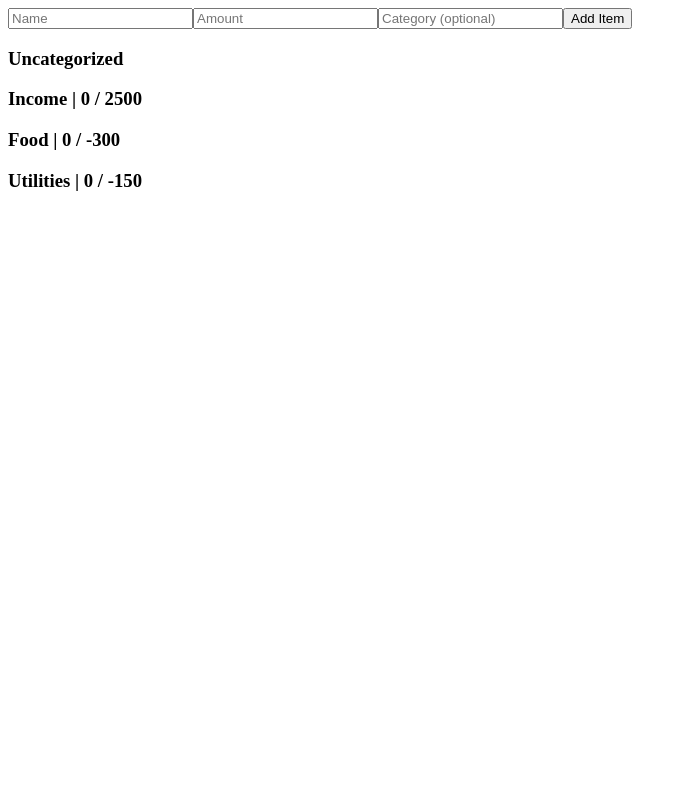
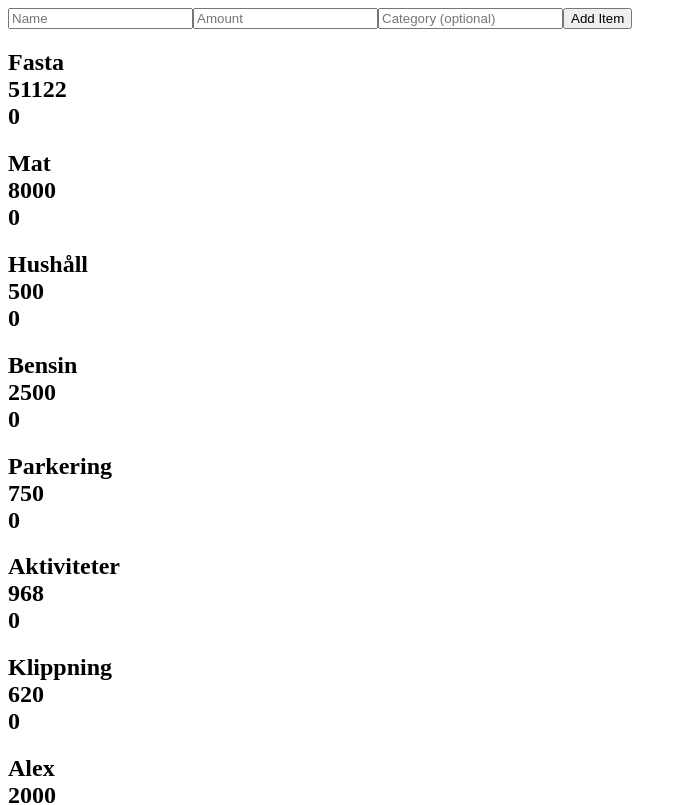
Before and after one commit to AlexanderKaG/budget-application, a Vue app: page / in a window 1280 px wide. Shown: the top 805 px of the page, without its empty margins (0-687 px from the left). Built offline with nearby package versions, Linux system fonts and the light colour scheme.

Commit message:
Application now correctly displays a list per category and the items corresponding to each category in the appropriate lists.

```diff
--- a/src/App.vue
+++ b/src/App.vue
@@ -1,95 +1,16 @@
 <script setup>
-import { computed } from 'vue'
-import { useMasterList } from '@/composables/useMasterList'
 import { useCategories } from '@/composables/useCategories'
 import { useAddItem } from '@/composables/useAddItem'
 import EntryForm from '@/components/EntryForm.vue'
-
-const { masterList } = useMasterList()
+import BudgetCategory from '@/components/BudgetCategory.vue'
 const { categories } = useCategories()
 const { addItem } = useAddItem()
-
-const categorized = computed(() => {
-  const grouped = {}
-  const uncategorized = []
-
-  masterList.value.forEach((item) => {
-    if (item.category) {
-      if (!grouped[item.category]) grouped[item.category] = []
-      grouped[item.category].push(item)
-    } else {
-      uncategorized.push(item)
-    }
-  })
-
-  return { grouped, uncategorized }
-})
-
-const categorySummaries = computed(() => {
-  return categories.value.map((category) => {
-    const items = categorized.value.grouped[category.name] || []
-    const sum = items.reduce((acc, item) => acc + item.amount, 0)
-    const isOverTarget = category.target >= 0 ? sum >= category.target : sum <= category.target
-
-    return {
-      name: category.name,
-      items,
-      sum,
-      target: category.target,
-      status: isOverTarget ? 'green' : 'red',
-    }
-  })
-})
-
-function updateCategory(item) {
-  const newCategory = item._tempCategory?.trim() || ''
-  item.category = newCategory
-  delete item._tempCategory
-}
 </script>
 
 <template>
   <EntryForm @submit="addItem" />
 
-  <!-- Flex container for all category lists -->
-  <div class="category-columns">
-    <!-- Uncategorized FIRST -->
-    <div class="category">
-      <h3>Uncategorized</h3>
-      <ul>
-        <li v-for="item in categorized.uncategorized" :key="item.id">
-          {{ item.name }} - {{ item.amount }}
-          <input
-            :value="item.category"
-            @input="(e) => (item._tempCategory = e.target.value)"
-            @blur="updateCategory(item)"
-            @keyup.enter="updateCategory(item)"
-            placeholder="Enter category"
-          />
-        </li>
-      </ul>
-    </div>
-
-    <!-- Then categorized groups -->
-    <div v-for="category in categorySummaries" :key="category.name" class="category">
-      <h3>
-        {{ category.name }} |
-        <span> {{ category.sum }} / {{ category.target }} </span>
-      </h3>
-      <ul>
-        <li v-for="item in category.items" :key="item.id">
-          {{ item.name }} - {{ item.amount }}
-          <input
-            :value="item.category"
-            @input="(e) => (item._tempCategory = e.target.value)"
-            @blur="updateCategory(item)"
-            @keyup.enter="updateCategory(item)"
-            placeholder="Edit category"
-          />
-        </li>
-      </ul>
-    </div>
-  </div>
+  <BudgetCategory v-for="category in categories" :key="category.name" :category="category" />
 </template>
 
 <style scoped></style>
--- /dev/null
+++ b/src/components/BudgetCategory.vue
@@ -0,0 +1,38 @@
+<script setup>
+import { useMasterList } from '@/composables/useMasterList'
+import { computed } from 'vue'
+
+const { masterList } = useMasterList()
+
+const props = defineProps({
+  category: Object,
+})
+
+const categorizedItems = computed(() =>
+  masterList.value.filter((item) => item.category === props.category.name),
+)
+
+const spent = computed(() => categorizedItems.value.reduce((total, item) => total + item.amount, 0))
+</script>
+
+<template>
+  <div>
+    <h2>
+      <div>
+        {{ category.name }}
+      </div>
+      <div>
+        {{ category.target }}
+      </div>
+      <div>
+        {{ spent }}
+      </div>
+    </h2>
+    <ul>
+      <li v-for="item in categorizedItems" :key="item.id">
+        <span>{{ item.name }}</span>
+        <span>{{ item.amount }}</span>
+      </li>
+    </ul>
+  </div>
+</template>
--- a/src/components/EntryForm.vue
+++ b/src/components/EntryForm.vue
@@ -5,22 +5,30 @@ const emit = defineEmits(['submit'])
 
 const formItem = ref({
   name: '',
-  amount: null,
+  amount: '',
   category: '',
 })
 
 function handleSubmit() {
-  emit('submit', { ...formItem.value })
+  const rawAmount = parseFloat(formItem.value.amount.toString().replace(',', '.'))
+  const parsedAmount = parseFloat(rawAmount)
+
+  emit('submit', {
+    ...formItem.value,
+    amount: isNaN(parsedAmount) ? null : parsedAmount,
+  })
 
   // Reset form
-  formItem.value = { name: '', amount: null, category: '' }
+  formItem.value.name = ''
+  formItem.value.amount = null
+  formItem.value.category = ''
 }
 </script>
 
 <template>
   <form @submit.prevent="handleSubmit">
     <input v-model="formItem.name" placeholder="Name" required />
-    <input v-model.number="formItem.amount" type="number" placeholder="Amount" required />
+    <input v-model="formItem.amount" type="text" placeholder="Amount" required />
     <input v-model="formItem.category" placeholder="Category (optional)" />
     <button type="submit">Add Item</button>
   </form>
--- a/src/composables/useAddItem.js
+++ b/src/composables/useAddItem.js
@@ -15,6 +15,7 @@ export function useAddItem() {
       const exists = categories.value.some((c) => c.name === trimmedCategory)
       if (!exists) {
         categories.value.push({
+          id: crypto.randomUUID(),
           name: trimmedCategory,
           target: 0,
         })
--- a/src/composables/useCategories.js
+++ b/src/composables/useCategories.js
@@ -1,9 +1,17 @@
 import { useLocalStorage } from './useLocalStorage'
 
 const categories = useLocalStorage('categories', [
-  { name: 'Income', target: 2500 },
-  { name: 'Food', target: -300 },
-  { name: 'Utilities', target: -150 },
+  { id: crypto.randomUUID(), name: 'Fasta', target: 51122 },
+  { id: crypto.randomUUID(), name: 'Mat', target: 8000 },
+  { id: crypto.randomUUID(), name: 'Hushåll', target: 500 },
+  { id: crypto.randomUUID(), name: 'Bensin', target: 2500 },
+  { id: crypto.randomUUID(), name: 'Parkering', target: 750 },
+  { id: crypto.randomUUID(), name: 'Aktiviteter', target: 968 },
+  { id: crypto.randomUUID(), name: 'Klippning', target: 620 },
+  { id: crypto.randomUUID(), name: 'Alex', target: 2000 },
+  { id: crypto.randomUUID(), name: 'Julia', target: 2000 },
+  { id: crypto.randomUUID(), name: 'Simon', target: 500 },
+  { id: crypto.randomUUID(), name: 'Lägenheten', target: 1000 },
 ])
 
 export function useCategories() {
```
Also changed, not shown: 1 other file (tests, documents, lock files or other folders).
